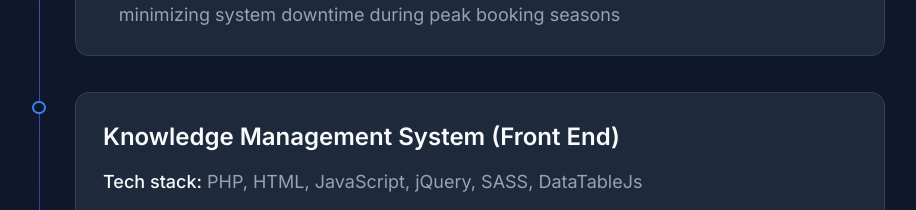
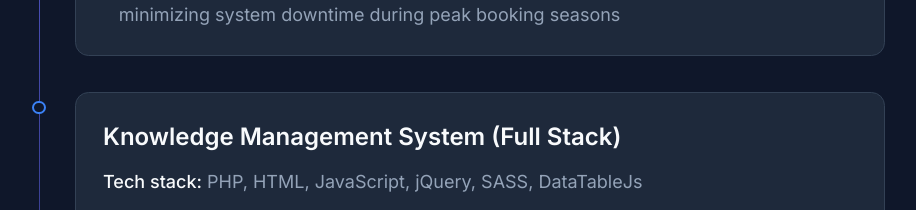
Before and after one commit to chanvinh/portfolio, a React (Vite) app: page / in a window 1280 px wide. Shown: the part 4180-4390 px from the top of the page, without its empty margins (187-1103 px from the left). Built offline with nearby package versions, Linux system fonts and the light colour scheme.

Commit message:
Update Portfolio

```diff
--- a/src/locales/en.ts
+++ b/src/locales/en.ts
@@ -85,7 +85,7 @@ export const en: LocaleData = {
         ],
       },
       kwn: {
-        role: "Knowledge Management System (Front End)",
+        role: "Knowledge Management System (Full Stack)",
         highlights: [
           "Successfully modernized the legacy application by migrating the codebase from PHP 5 to PHP 8, ensuring 100% backward compatibility while enhancing overall system security",
           "Optimized legacy SQL queries and data rendering tables (DataTableJs), reducing page load times for administrative dashboards",
```
